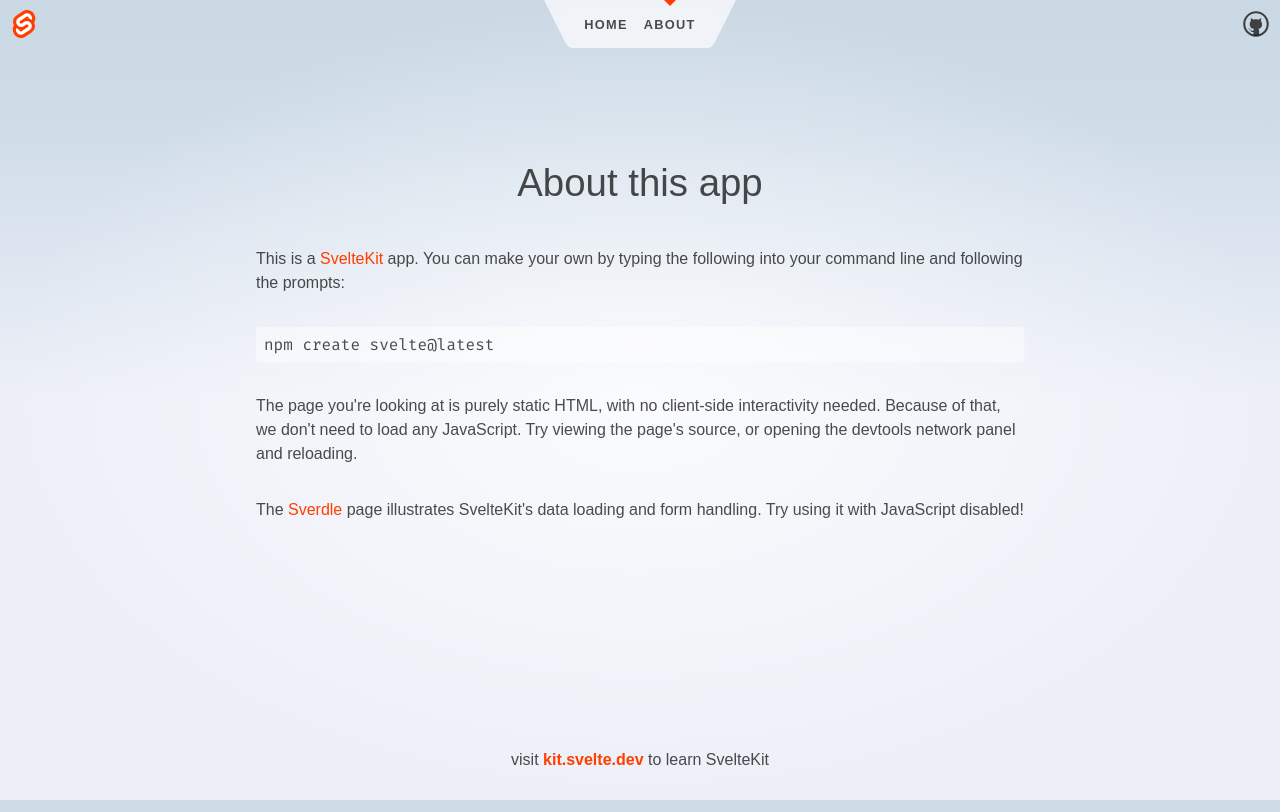
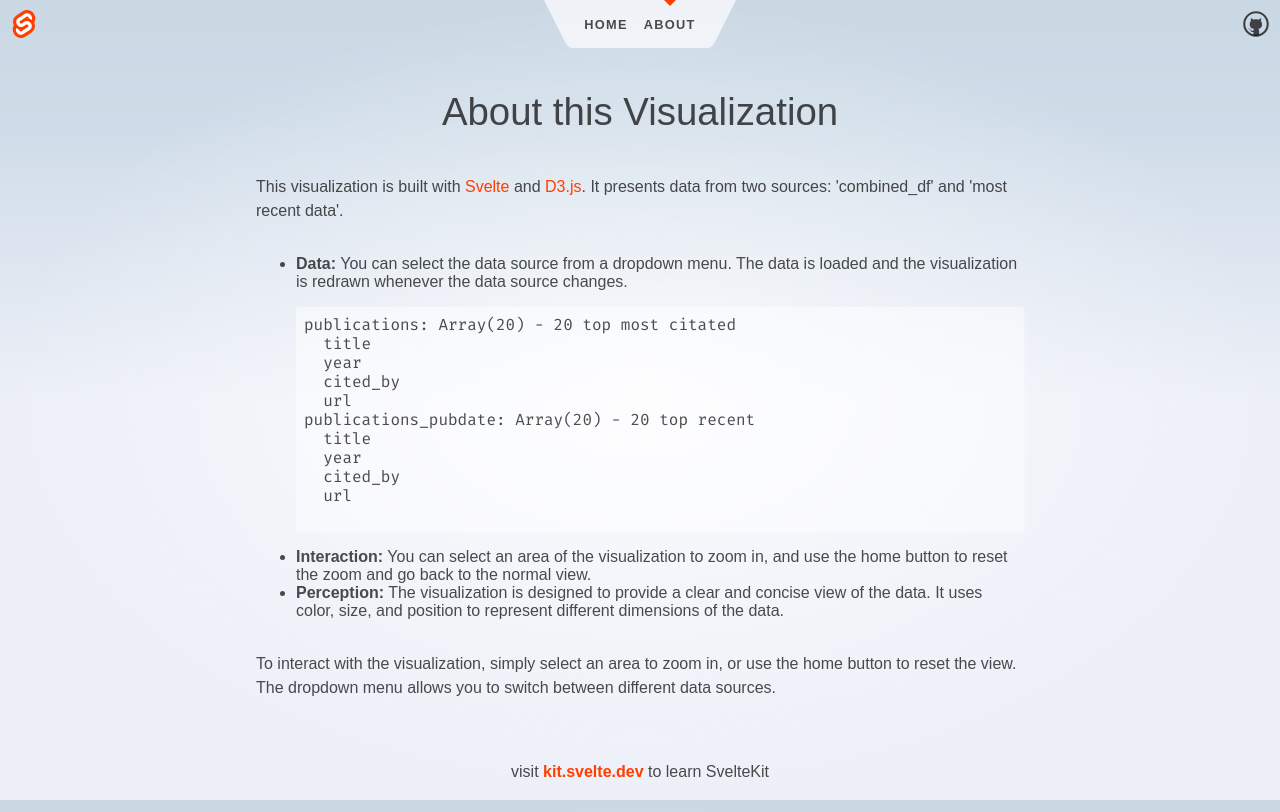
Before and after one commit to ryanyen2/Scholet, a SvelteKit app: page /about in a window 1280 px wide. Built offline with nearby package versions, Linux system fonts and the light colour scheme.

Commit message:
change data source

```diff
--- a/src/routes/about/+page.svelte
+++ b/src/routes/about/+page.svelte
@@ -1,26 +1,50 @@
 <svelte:head>
-	<title>About</title>
-	<meta name="description" content="About this app" />
+  <title>About</title>
+  <meta name="description" content="About this visualization" />
 </svelte:head>
 
 <div class="text-column">
-	<h1>About this app</h1>
+  <h1>About this Visualization</h1>
 
-	<p>
-		This is a <a href="https://kit.svelte.dev">SvelteKit</a> app. You can make your own by typing the
-		following into your command line and following the prompts:
-	</p>
+  <p>
+    This visualization is built with <a href="https://svelte.dev">Svelte</a> and
+    <a href="https://d3js.org">D3.js</a>. It presents data from two sources:
+    'combined_df' and 'most recent data'.
+  </p>
 
-	<pre>npm create svelte@latest</pre>
+  <ul>
+    <li>
+      <strong>Data:</strong>
+      You can select the data source from a dropdown menu. The data is loaded and
+      the visualization is redrawn whenever the data source changes.
+      <pre>
+publications: Array(20) - 20 top most citated
+  title
+  year
+  cited_by
+  url
+publications_pubdate: Array(20) - 20 top recent
+  title
+  year
+  cited_by
+  url
+	  </pre>
+    </li>
+    <li>
+      <strong>Interaction:</strong> You can select an area of the visualization to
+      zoom in, and use the home button to reset the zoom and go back to the normal
+      view.
+    </li>
+    <li>
+      <strong>Perception:</strong> The visualization is designed to provide a clear
+      and concise view of the data. It uses color, size, and position to represent
+      different dimensions of the data.
+    </li>
+  </ul>
 
-	<p>
-		The page you're looking at is purely static HTML, with no client-side interactivity needed.
-		Because of that, we don't need to load any JavaScript. Try viewing the page's source, or opening
-		the devtools network panel and reloading.
-	</p>
-
-	<p>
-		The <a href="/sverdle">Sverdle</a> page illustrates SvelteKit's data loading and form handling. Try
-		using it with JavaScript disabled!
-	</p>
+  <p>
+    To interact with the visualization, simply select an area to zoom in, or use
+    the home button to reset the view. The dropdown menu allows you to switch
+    between different data sources.
+  </p>
 </div>
```
Also changed, not shown: src/routes/Visualization.svelte (+17 -13 lines).
